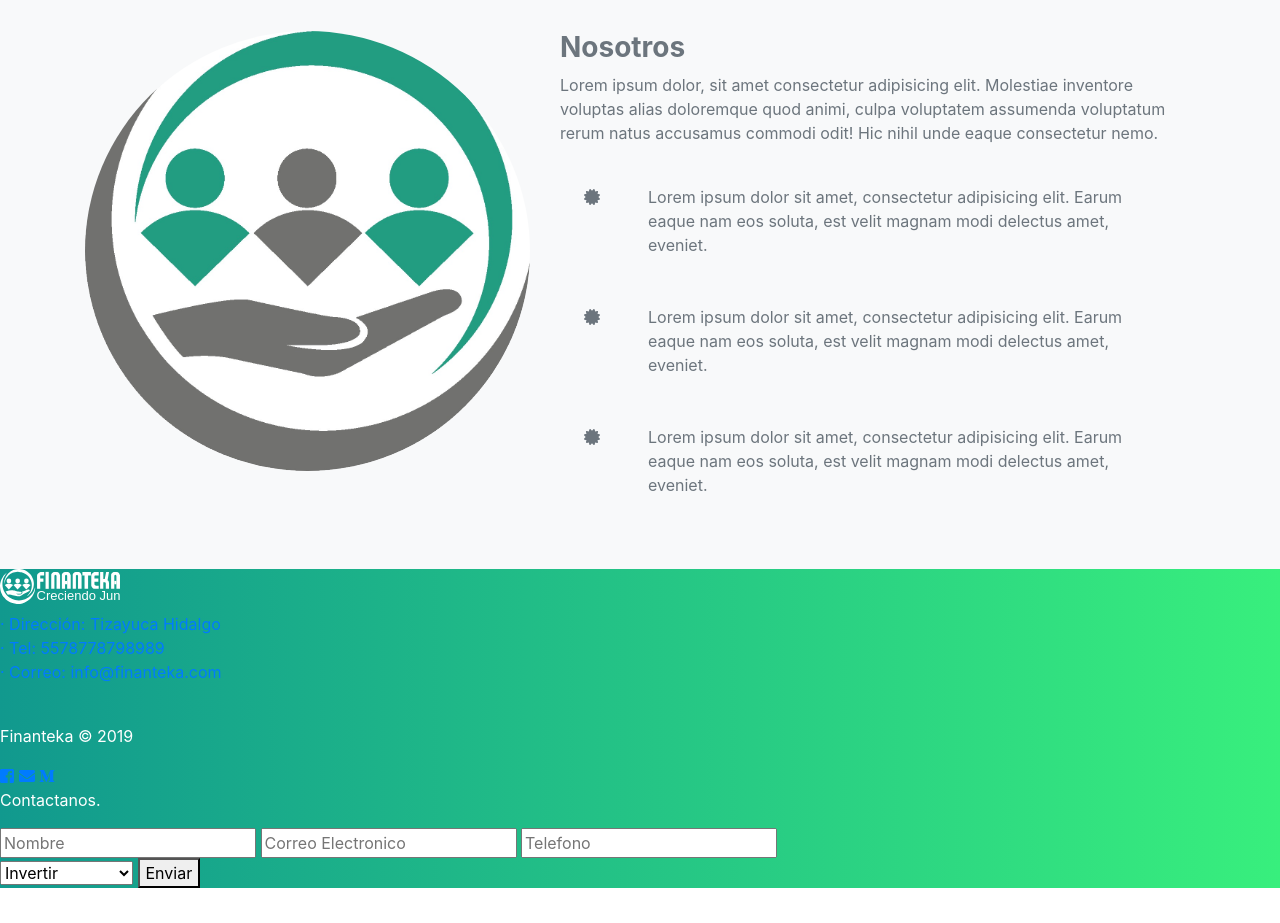
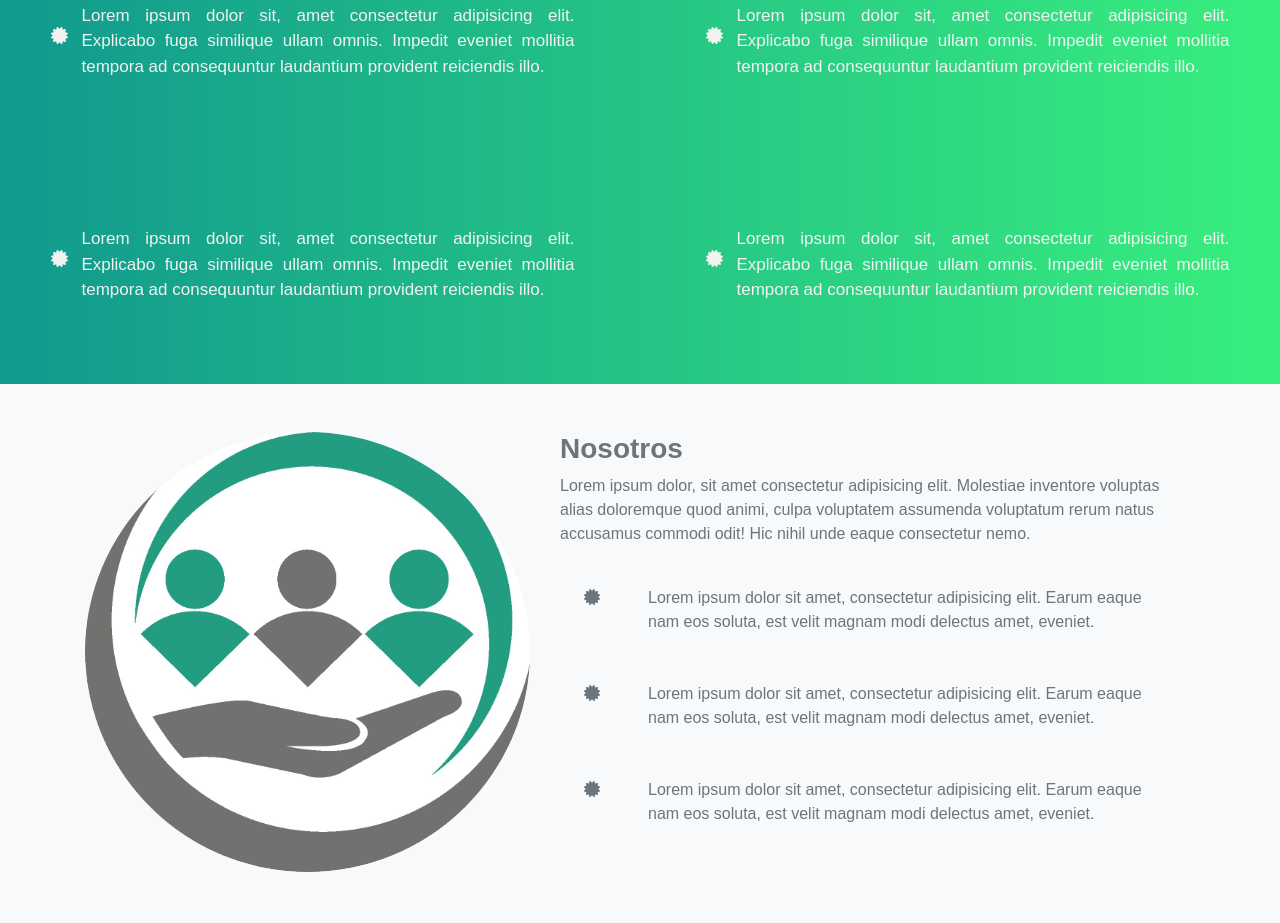
Before and after one commit to ArturVargas/landingFinanteka, a plain HTML site: page index.html in a window 1280 px wide. Shown: the part 297-1220 px from the top of the page. Before the commit the page ends 1185 px from the top, so only its background shows below. Drawn offline with nearby package versions, Linux system fonts and the light colour scheme.

Commit message:
add styles

```diff
--- a/styles.css
+++ b/styles.css
@@ -4,8 +4,277 @@ body {
     background: -webkit-linear-gradient(to right, #11998e, #38ef7d);
     background: linear-gradient(to right, #11998e, #38ef7d);
     color: #fff;
+    font-family: 'Raleway', sans-serif;
   }
 
 .bg-teka {
     background-color: #239C81;
 }
+.navbarPersonal{
+  height: 91px;
+}
+
+.seccion2{
+  margin-bottom: -82px;
+}
+
+.div1 {
+  margin-top: -7px;
+  width: 0%;
+  height: 2px;
+  background: white;
+  -webkit-transition: width 0.3s, background 0.3s;
+  -moz-transition: width 0.3s, background 0.3s;
+  -o-transition: width 0.3s, background 0.3s;
+  transition: width 0.3s, background 0.3s;
+  -webkit-transition-timing-function: linear;
+  -moz-transition-timing-function: linear;
+  -o-transition-timing-function: linear;
+  transition-timing-function: linear;
+}
+
+.nav1:hover ~ .div1 {
+  width: 100%;
+}
+.nav1{
+  margin-top: 5px;
+}
+
+.letraBlancas{
+  color: white !important;
+  font-size: 14px;
+}
+
+.espacio{
+  margin-bottom: 130px;
+}
+
+.tituloFinanteka{
+  padding: 0 25%;
+}
+
+.textosPrincipales{
+  padding: 5%;
+  text-align: justify;
+  font-size: 17px;
+  color: #f2f2f2;
+  display: flex;
+
+}
+
+.iconoCertificado{
+  margin-right: 14px;
+    margin-top: 24px;
+}
+
+.footer-distributed{
+	background-color: #292c2f;
+	box-shadow: 0 1px 1px 0 rgba(0, 0, 0, 0.12);
+	box-sizing: border-box;
+	width: 100%;
+	font: bold 16px sans-serif;
+	text-align: left;
+
+	padding: 50px 60px 40px;
+	margin-top: 80px;
+	overflow: hidden;
+}
+
+/* Footer izquierda∫*/
+
+.footer-distributed .footer-left{
+	float: left;
+}
+
+/* LOGO */
+
+.footer-distributed h3{
+	color:  #ffffff;
+	font: normal 36px 'Cookie', cursive;
+	margin: 0 0 10px;
+}
+
+.footer-distributed h3 span{
+	color:  #5383d3;
+}
+
+/* Footer links */
+
+.footer-distributed .footer-links{
+	color:  #ffffff;
+	margin: 0 0 10px;
+	padding: 0;
+}
+
+.footer-distributed .footer-links a{
+	display:inline-block;
+	line-height: 1.8;
+	text-decoration: none;
+	color:  inherit;
+}
+
+.footer-distributed .footer-company-name{
+	color:  #8f9296;
+	font-size: 14px;
+	font-weight: normal;
+	margin: 0;
+}
+
+/* Footer social icons */
+
+.footer-distributed .footer-icons{
+	margin-top: 40px;
+}
+
+.footer-distributed .footer-icons a{
+	display: inline-block;
+	width: 35px;
+	height: 35px;
+	cursor: pointer;
+	background-color:  #33383b;
+	border-radius: 2px;
+
+	font-size: 20px;
+	color: #ffffff;
+	text-align: center;
+	line-height: 35px;
+
+	margin-right: 3px;
+	margin-bottom: 5px;
+}
+
+/* Footer Right */
+
+.footer-distributed .footer-right{
+	float: right;
+}
+
+.footer-distributed .footer-right p{
+	display: inline-block;
+	vertical-align: top;
+	margin: 15px 42px 0 0;
+	color: #ffffff;
+}
+
+/* The contact form */
+
+.footer-distributed form{
+	display: inline-block;
+}
+
+.footer-distributed form input,
+.footer-distributed form textarea{
+	display: block;
+	border-radius: 3px;
+	box-sizing: border-box;
+	background-color:  #1f2022;
+	box-shadow: 0 1px 0 0 rgba(255, 255, 255, 0.1);
+	border: none;
+	resize: none;
+
+	font: inherit;
+	font-size: 14px;
+	font-weight: normal;
+	color:  #d1d2d2;
+
+	width: 400px;
+	padding: 18px;
+}
+
+.footer-distributed ::-webkit-input-placeholder {
+	color:  #5c666b;
+}
+
+.footer-distributed ::-moz-placeholder {
+	color:  #5c666b;
+	opacity: 1;
+}
+
+.footer-distributed :-ms-input-placeholder{
+	color:  #5c666b;
+}
+
+
+.footer-distributed form input{
+	height: 55px;
+	margin-bottom: 15px;
+}
+
+.footer-distributed form textarea{
+	height: 100px;
+	margin-bottom: 20px;
+}
+
+.footer-distributed form button{
+	border-radius: 3px;
+	background-color:  #33383b;
+	color: #ffffff;
+	border: 0;
+	padding: 15px 50px;
+	font-weight: bold;
+	float: right;
+}
+
+/* If you don't want the footer to be responsive, remove these media queries */
+
+@media (max-width: 1000px) {
+
+	.footer-distributed {
+		font: bold 14px sans-serif;
+	}
+
+	.footer-distributed .footer-company-name{
+		font-size: 12px;
+	}
+
+	.footer-distributed form input,
+	.footer-distributed form textarea{
+		width: 250px;
+	}
+
+	.footer-distributed form button{
+		padding: 10px 35px;
+	}
+
+}
+
+@media (max-width: 800px) {
+
+	.footer-distributed{
+		padding: 30px;
+	}
+
+	.footer-distributed .footer-left,
+	.footer-distributed .footer-right{
+		float: none;
+		max-width: 300px;
+		margin: 0 auto;
+	}
+
+	.footer-distributed .footer-left{
+		margin-bottom: 40px;
+	}
+
+	.footer-distributed form{
+		margin-top: 30px;
+	}
+
+	.footer-distributed form{
+		display: block;
+	}
+
+	.footer-distributed form button{
+		float: none;
+	}
+}
+
+
+@media (max-width:580px){
+  .navbarPersonal{
+    height: auto;
+  }
+  .textosPrincipales{
+    padding: 9%;
+
+  }
+}
```
